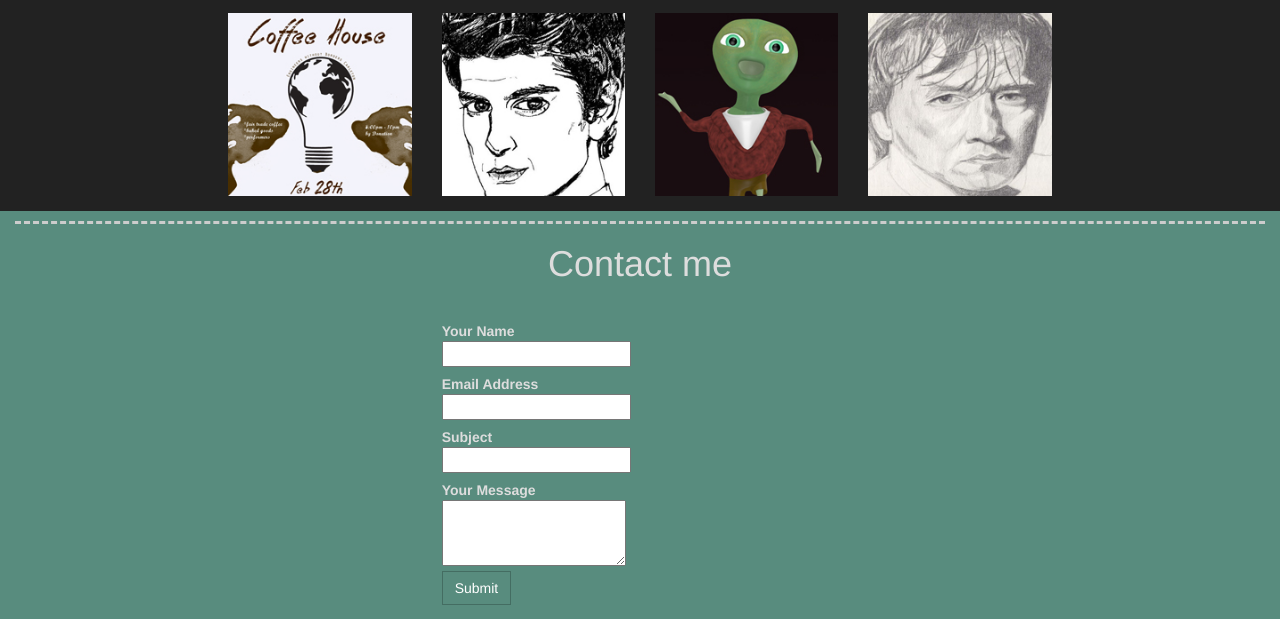
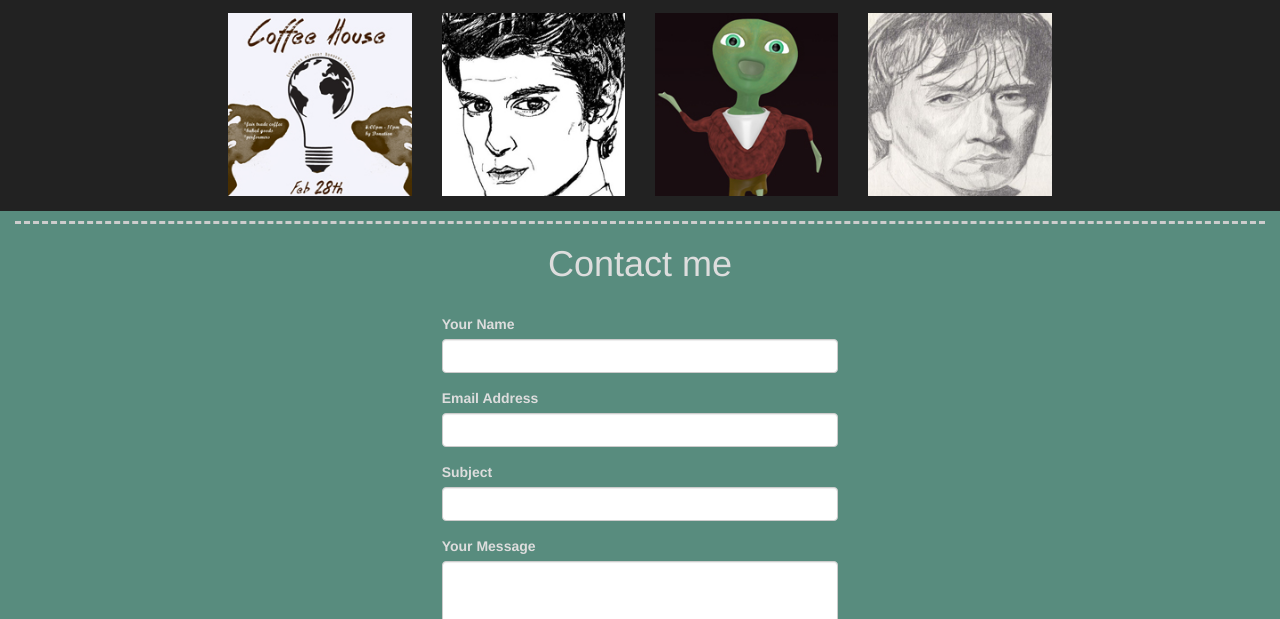
Before and after one commit to NancySDuguay/portfolio, a plain HTML site: page index.html in a window 1280 px wide. Shown: the part 877-1496 px from the top of the page. Drawn offline with Linux system fonts and the light colour scheme.

Commit message:
Fix some styles

```diff
--- a/index.html
+++ b/index.html
@@ -8,7 +8,7 @@
 
     <!-- Bootstrap -->
     <link href="external/bootstrap/css/bootstrap.min.css" rel="stylesheet">
-
+    <!-- Optional theme -->
     <!-- HTML5 shim and Respond.js for IE8 support of HTML5 elements and media queries -->
     <!-- WARNING: Respond.js doesn't work if you view the page via file:// -->
     <!--[if lt IE 9]>
@@ -17,7 +17,6 @@
     <![endif]-->
     <link rel="stylesheet" href="external/font-awesome-4.3.0/css/font-awesome.min.css">
     <link rel="stylesheet" href="css/style.css">
-
   </head>
   <body>
     <div class="gallery">
@@ -174,47 +173,34 @@
         </div>
       </div>
       <div class="row contactMe">
-        <dev class="col-sm-4 col-sm-offset-4 text-left footer">
-          <form action="" id="contact-form" class="form-horizontal text-left">
-            <fieldset>
-                <div class="control-group inline">
-                  <label class="control-label" for="name">Your Name</label>
-                  <div class="controls">
-                    <input type="text" class="input-xlarge" name="name" id="name">
-                  </div>
-                </div>
-                <div class="control-group">
-                  <label class="control-label" for="email">Email Address</label>
-                  <div class="controls">
-                    <input type="text" class="input-xlarge" name="email" id="email">
-                  </div>
-                </div>
-                <div class="control-group">
-                  <label class="control-label" for="subject">Subject</label>
-                  <div class="controls">
-                    <input type="text" class="input-xlarge" name="subject" id="subject">
-                  </div>
-                </div>
-                <div class="control-group">
-                  <label class="control-label" for="message">Your Message</label>
-                  <div class="controls">
-                    <textarea class="input-xlarge" name="message" id="message" rows="3"></textarea>
-                  </div>
-                </div>
-                <div class="form-actions">
-                  <button type="submit" class="btn btn-primary btn-large">Submit</button>
-                </div>
-              </fieldset>
+        <div class="col-sm-4 col-sm-offset-4 text-left footer">
+          <form role="form">
+              <div class="form-group">
+                <label for="name">Your Name</label>
+                <input type="text" class="form-control" name="name" id="name">
+              </div>
+              <div class="form-group">
+                <label for="email">Email Address</label>
+                <input type="text" class="form-control" name="email" id="email">
+              </div>
+              <div class="form-group">
+                <label class="control-label" for="subject">Subject</label>
+                <input type="text" class="form-control" name="subject" id="subject">
+              </div>
+              <div class="form-group">
+                <label for="message">Your Message</label>
+                <textarea class="form-control" name="message" id="message" rows="3"></textarea>
+              </div>
+              <button type="submit" class="btn btn-default">Submit</button>
             </form>
           </div>
         </div>
         <div class='row'>
           <div class="col-sm-12 text-center footer">
-            <a href='http://ca.linkedin.com/pub/nancy-duguay/65/185/a95' class='socialBtn'><i class="fa fa-linkedin-square fa-5x"></i></a>&nbsp&nbsp<a href='https://github.com/NancySDuguay' class='socialBtn'><i class="fa fa-github-square fa-5x"></i></a>
+            <a href='http://ca.linkedin.com/pub/nancy-duguay/65/185/a95' class='socialBtn'><i class="fa fa-linkedin-square fa-3x"></i></a>&nbsp&nbsp<a href='https://github.com/NancySDuguay' class='socialBtn'><i class="fa fa-github-square fa-3x"></i></a>
           </div>
         </div>
       </div>
-    </div>
     <!-- jQuery (necessary for Bootstrap's JavaScript plugins) -->
     <script src="external/jQuery/jquery-1.11.2.min.js"></script>
     <script src="external/jQuery/jquery-ui.min.js"></script>
```
